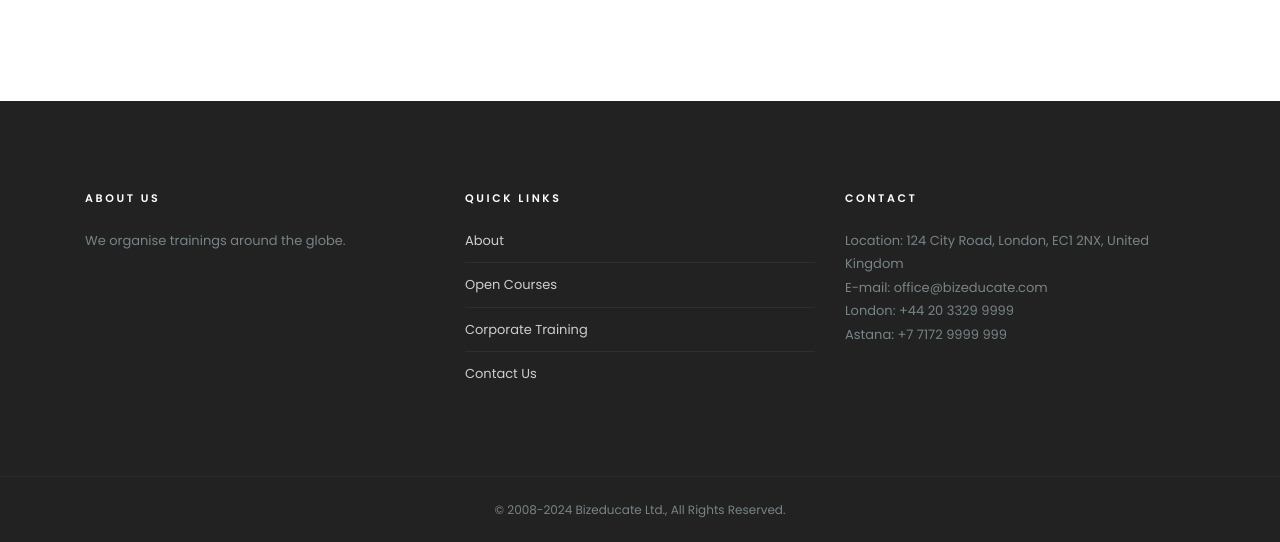
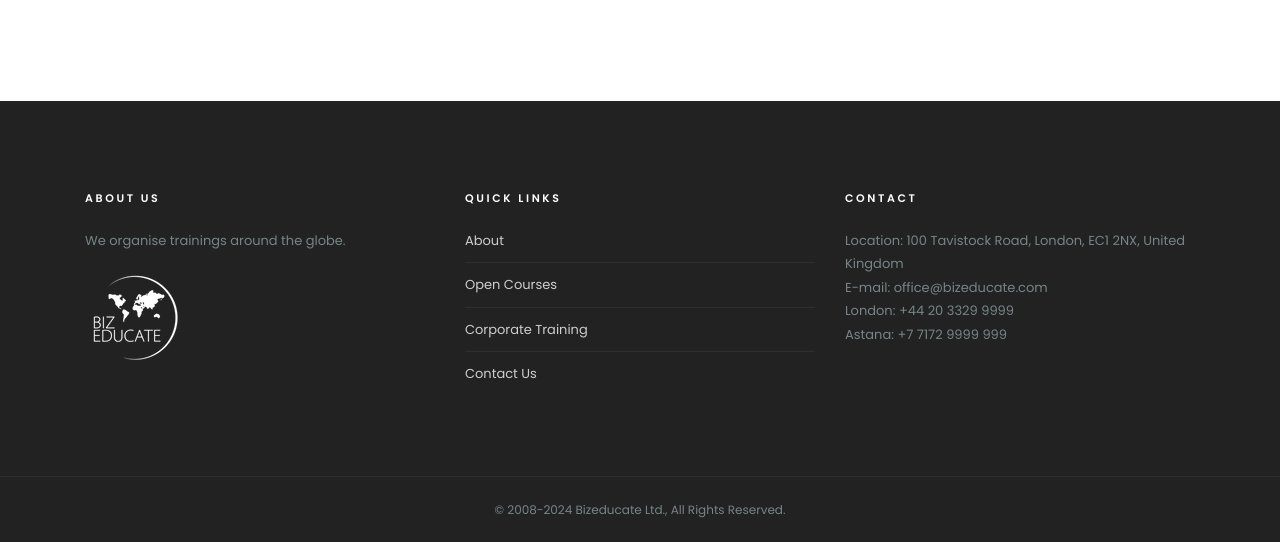
Before and after one commit to MaksymUK/bizeducate_app, a Django app: page /about/ in a window 1280 px wide. Shown: the part 3135-3677 px from the top of the page. Run offline with Django 4.2, Linux system fonts and the light colour scheme; some libraries are stand-ins or nearby versions; some web fonts are replaced.

Commit message:
add logo to footer

```diff
--- a/templates/base.html
+++ b/templates/base.html
@@ -148,6 +148,9 @@
                 <div class="textwidget">
                   <p>We organise trainings around the globe.</p>
                 </div>
+                <div class="textwidget pt-3">
+                  <img src="{% static "images/logo_bizeducate_transparent_white.png" %}" alt="logo">
+                </div>
               </aside>
             </div>
             <div class="col-md-4">
@@ -172,7 +175,7 @@
                 </div>
                 <div class="textwidget">
                   <p>
-                    Location: 124 City Road, London, EC1 2NX, United Kingdom<br>
+                    Location: 100 Tavistock Road, London, EC1 2NX, United Kingdom<br>
                     E-mail: office@bizeducate.com<br>
                     London: +44 20 3329 9999<br>
                     Astana: +7 7172 9999 999<br>
```
Also changed, not shown: static/images/logo_bizeducate_transparent_white.png (added).
